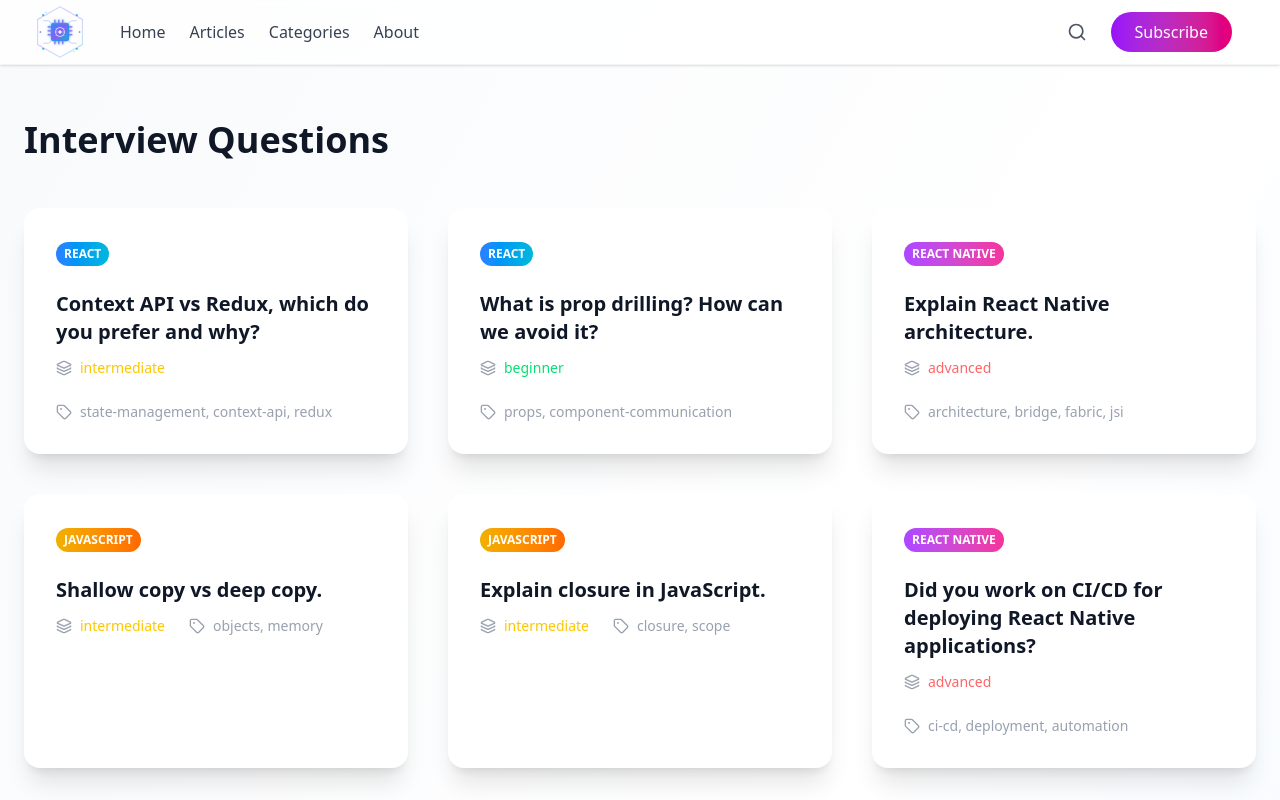
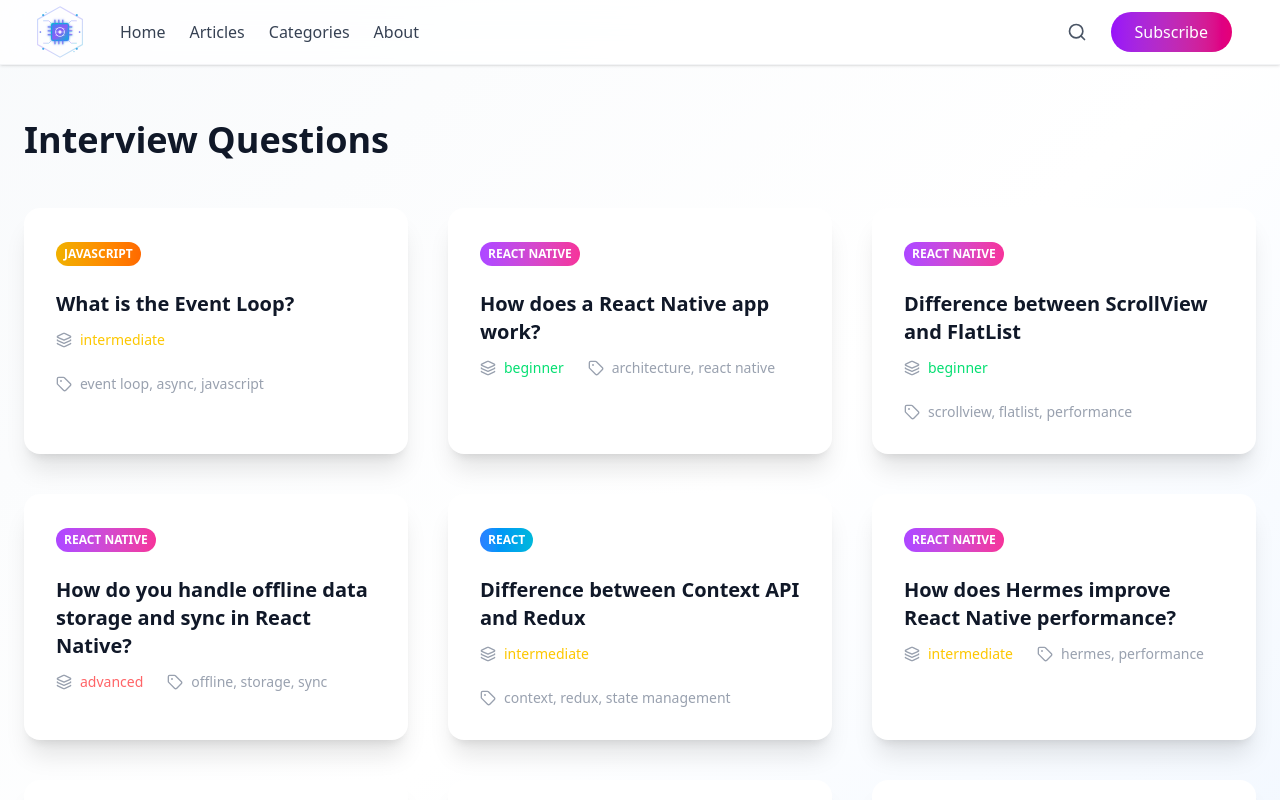
Before and after one commit to prem0406/modern-blog, a React (Vite) app: page /blog in a window 1280 px wide. Shown: the top 800 px of the page. Built offline with nearby package versions, Linux system fonts and the light colour scheme.

Commit message:
add more data

```diff
--- a/src/data/question.ts
+++ b/src/data/question.ts
@@ -1,8 +1,284 @@
 import {type Question } from "../types/question";
+
+// export const questions: Question[] = [
+//   {
+//     id: 1,
+//     category: "react",
+//     question: "Context API vs Redux, which do you prefer and why?",
+//     difficulty: "intermediate",
+//     tags: ["state-management", "redux", "context"],
+//     isActive: true,
+//     createdAt: "2026-01-16",
+//     updatedAt: "2026-01-16",
+//     answer: [
+//       {
+//         id: "h1",
+//         type: "heading",
+//         level: 2,
+//         text: "Overview"
+//       },
+//       {
+//         id: "p1",
+//         type: "paragraph",
+//         text:
+//           "Context API and Redux are both used for state management, but they address different levels of complexity."
+//       },
+//       {
+//         id: "h2",
+//         type: "heading",
+//         level: 3,
+//         text: "Context API"
+//       },
+//       {
+//         id: "l1",
+//         type: "list",
+//         items: [
+//           "Built into React",
+//           "Best for low-frequency updates",
+//           "Ideal for theme, auth, and locale"
+//         ]
+//       },
+//       {
+//         id: "h3",
+//         type: "heading",
+//         level: 3,
+//         text: "Redux"
+//       },
+//       {
+//         id: "l2",
+//         type: "list",
+//         items: [
+//           "Centralized predictable state",
+//           "Powerful DevTools",
+//           "Better scalability for large apps"
+//         ]
+//       },
+//       {
+//         id: "c1",
+//         type: "code",
+//         language: "tsx",
+//         code: `const store = configureStore({
+//   reducer: {
+//     user: userReducer
+//   }
+// });`
+//       },
+//       {
+//         id: "n1",
+//         type: "note",
+//         text:
+//           "Redux is generally preferred when state logic becomes complex or shared across many components."
+//       }
+//     ]
+//   }
+// ];
+
 
 export const questions: Question[] = [
   {
     id: 1,
+    category: "javascript",
+    question: "What is the Event Loop?",
+    difficulty: "intermediate",
+    tags: ["event loop", "async", "javascript"],
+    answer: [
+      {
+        id: "1-1",
+        type: "heading",
+        level: 3,
+        text: "Event Loop"
+      },
+      {
+        id: "1-2",
+        type: "paragraph",
+        text: "The event loop is a mechanism that allows JavaScript to handle asynchronous operations while being single-threaded."
+      },
+      {
+        id: "1-3",
+        type: "list",
+        items: [
+          "Executes synchronous code first (call stack)",
+          "Handles async callbacks via task queues",
+          "Moves callbacks to stack when stack is empty"
+        ]
+      },
+      {
+        id: "1-4",
+        type: "note",
+        text: "Promises use the microtask queue, which has higher priority than macrotasks."
+      }
+    ]
+  },
+
+  {
+    id: 2,
+    category: "react native",
+    question: "How does a React Native app work?",
+    difficulty: "beginner",
+    tags: ["architecture", "react native"],
+    answer: [
+      {
+        id: "2-1",
+        type: "paragraph",
+        text: "React Native allows you to build mobile apps using JavaScript and React that render real native UI components."
+      },
+      {
+        id: "2-2",
+        type: "list",
+        items: [
+          "JavaScript runs in a JS engine (Hermes)",
+          "UI is rendered using native components",
+          "JS communicates with native via JSI (new architecture)"
+        ]
+      }
+    ]
+  },
+
+  {
+    id: 3,
+    category: "react native",
+    question: "Difference between ScrollView and FlatList",
+    difficulty: "beginner",
+    tags: ["scrollview", "flatlist", "performance"],
+    answer: [
+      {
+        id: "3-1",
+        type: "paragraph",
+        text: "ScrollView renders all children at once, while FlatList renders items lazily."
+      },
+      {
+        id: "3-2",
+        type: "list",
+        items: [
+          "ScrollView: small static content",
+          "FlatList: large or dynamic lists",
+          "FlatList provides better performance"
+        ]
+      }
+    ]
+  },
+
+  {
+    id: 4,
+    category: "react native",
+    question: "How do you handle offline data storage and sync in React Native?",
+    difficulty: "advanced",
+    tags: ["offline", "storage", "sync"],
+    answer: [
+      {
+        id: "4-1",
+        type: "paragraph",
+        text: "Offline storage allows apps to work without internet and sync data once connectivity is restored."
+      },
+      {
+        id: "4-2",
+        type: "list",
+        items: [
+          "Use AsyncStorage or MMKV for local data",
+          "Queue API requests while offline",
+          "Sync when network is available"
+        ]
+      }
+    ]
+  },
+
+  {
+    id: 5,
+    category: "react",
+    question: "Difference between Context API and Redux",
+    difficulty: "intermediate",
+    tags: ["context", "redux", "state management"],
+    answer: [
+      {
+        id: "5-1",
+        type: "paragraph",
+        text: "Context API is meant for simple state sharing, while Redux is for complex global state management."
+      },
+      {
+        id: "5-2",
+        type: "list",
+        items: [
+          "Context: simple, minimal setup",
+          "Redux: predictable state, middleware, devtools",
+          "Redux scales better for large apps"
+        ]
+      }
+    ]
+  },
+
+  {
+    id: 6,
+    category: "react native",
+    question: "How does Hermes improve React Native performance?",
+    difficulty: "intermediate",
+    tags: ["hermes", "performance"],
+    answer: [
+      {
+        id: "6-1",
+        type: "paragraph",
+        text: "Hermes is a lightweight JavaScript engine optimized for React Native."
+      },
+      {
+        id: "6-2",
+        type: "list",
+        items: [
+          "Faster app startup",
+          "Lower memory usage",
+          "Precompiled bytecode"
+        ]
+      }
+    ]
+  },
+
+  {
+    id: 7,
+    category: "react native",
+    question: "What is the purpose of babel.config.js in React Native?",
+    difficulty: "beginner",
+    tags: ["babel", "build"],
+    answer: [
+      {
+        id: "7-1",
+        type: "paragraph",
+        text: "babel.config.js defines how JavaScript and JSX are transformed before running in React Native."
+      },
+      {
+        id: "7-2",
+        type: "list",
+        items: [
+          "Enables JSX support",
+          "Transforms modern JavaScript",
+          "Required for libraries like Reanimated"
+        ]
+      }
+    ]
+  },
+
+  {
+    id: 8,
+    category: "javascript",
+    question: "Difference between shallow copy and deep copy",
+    difficulty: "intermediate",
+    tags: ["copy", "objects"],
+    answer: [
+      {
+        id: "8-1",
+        type: "paragraph",
+        text: "Shallow copy copies references, deep copy duplicates all nested data."
+      },
+      {
+        id: "8-2",
+        type: "list",
+        items: [
+          "Shallow: spread operator, Object.assign",
+          "Deep: structuredClone, JSON.parse/stringify",
+          "Deep copy avoids mutation bugs"
+        ]
+      }
+    ]
+  },
+    {
+    id: 9,
     category: "react",
     question: "Context API vs Redux, which do you prefer and why?",
     difficulty: "intermediate",
--- a/src/pages/blogDetail/blogDetail.tsx
+++ b/src/pages/blogDetail/blogDetail.tsx
@@ -1,220 +1,220 @@
+import { questions } from "../../data/question";
 import Header from "../../home/header";
-import type { Question } from "../../types/question";
 import QuestionCard from "./questionCard";
 
-const questions: Question[] = [
-  {
-    id: 1,
-    category: "react",
-    question: "Context API vs Redux, which do you prefer and why?",
-    answer: "",
-    difficulty: "intermediate",
-    tags: ["state-management", "context-api", "redux"],
-    isActive: true,
-    createdAt: "2026-01-16",
-    updatedAt: "2026-01-16",
-  },
-  {
-    id: 2,
-    category: "react",
-    question: "What is prop drilling? How can we avoid it?",
-    answer: "",
-    difficulty: "beginner",
-    tags: ["props", "component-communication"],
-    isActive: true,
-    createdAt: "2026-01-16",
-    updatedAt: "2026-01-16",
-  },
-  {
-    id: 3,
-    category: "react native",
-    question: "Explain React Native architecture.",
-    answer: "",
-    difficulty: "advanced",
-    tags: ["architecture", "bridge", "fabric", "jsi"],
-    isActive: true,
-    createdAt: "2026-01-16",
-    updatedAt: "2026-01-16",
-  },
-  {
-    id: 4,
-    category: "javascript",
-    question: "Shallow copy vs deep copy.",
-    answer: "",
-    difficulty: "intermediate",
-    tags: ["objects", "memory"],
-    isActive: true,
-    createdAt: "2026-01-16",
-    updatedAt: "2026-01-16",
-  },
-  {
-    id: 5,
-    category: "javascript",
-    question: "Explain closure in JavaScript.",
-    answer: "",
-    difficulty: "intermediate",
-    tags: ["closure", "scope"],
-    isActive: true,
-    createdAt: "2026-01-16",
-    updatedAt: "2026-01-16",
-  },
-  {
-    id: 6,
-    category: "react native",
-    question: "Did you work on CI/CD for deploying React Native applications?",
-    answer: "",
-    difficulty: "advanced",
-    tags: ["ci-cd", "deployment", "automation"],
-    isActive: true,
-    createdAt: "2026-01-16",
-    updatedAt: "2026-01-16",
-  },
-  {
-    id: 7,
-    category: "react",
-    question: "Explain React lifecycle.",
-    answer: "",
-    difficulty: "intermediate",
-    tags: ["lifecycle", "hooks"],
-    isActive: true,
-    createdAt: "2026-01-16",
-    updatedAt: "2026-01-16",
-  },
-  {
-    id: 8,
-    category: "react native",
-    question: "Did you work on making the application secure?",
-    answer: "",
-    difficulty: "advanced",
-    tags: ["security", "authentication", "authorization"],
-    isActive: true,
-    createdAt: "2026-01-16",
-    updatedAt: "2026-01-16",
-  },
-  {
-    id: 9,
-    category: "react native",
-    question: "Explain deep linking.",
-    answer: "",
-    difficulty: "intermediate",
-    tags: ["navigation", "deep-linking"],
-    isActive: true,
-    createdAt: "2026-01-16",
-    updatedAt: "2026-01-16",
-  },
-  {
-    id: 10,
-    category: "react",
-    question: "Explain React.memo, useMemo, and useCallback.",
-    answer: "",
-    difficulty: "intermediate",
-    tags: ["performance", "memoization"],
-    isActive: true,
-    createdAt: "2026-01-16",
-    updatedAt: "2026-01-16",
-  },
-  {
-    id: 11,
-    category: "react native",
-    question: "Name five hooks in React Native.",
-    answer: "",
-    difficulty: "beginner",
-    tags: ["hooks"],
-    isActive: true,
-    createdAt: "2026-01-16",
-    updatedAt: "2026-01-16",
-  },
-  {
-    id: 12,
-    category: "javascript",
-    question:
-      "Is JavaScript asynchronous? If not, how does it handle asynchronous code?",
-    answer: "",
-    difficulty: "intermediate",
-    tags: ["async", "single-threaded"],
-    isActive: true,
-    createdAt: "2026-01-16",
-    updatedAt: "2026-01-16",
-  },
-  {
-    id: 13,
-    category: "javascript",
-    question: "What is the event loop?",
-    answer: "",
-    difficulty: "advanced",
-    tags: ["event-loop", "concurrency"],
-    isActive: true,
-    createdAt: "2026-01-16",
-    updatedAt: "2026-01-16",
-  },
-  {
-    id: 14,
-    category: "javascript",
-    question: "Difference between var, let, and const.",
-    answer: "",
-    difficulty: "beginner",
-    tags: ["variables", "scope"],
-    isActive: true,
-    createdAt: "2026-01-16",
-    updatedAt: "2026-01-16",
-  },
-  {
-    id: 15,
-    category: "javascript",
-    question:
-      "Difference between arrow function and normal function. How does the this keyword work in both?",
-    answer: "",
-    difficulty: "intermediate",
-    tags: ["functions", "this"],
-    isActive: true,
-    createdAt: "2026-01-16",
-    updatedAt: "2026-01-16",
-  },
-  {
-    id: 16,
-    category: "react",
-    question: "What is Virtual DOM?",
-    answer: "",
-    difficulty: "beginner",
-    tags: ["virtual-dom", "reconciliation"],
-    isActive: true,
-    createdAt: "2026-01-16",
-    updatedAt: "2026-01-16",
-  },
-  {
-    id: 17,
-    category: "react native",
-    question: "What is the main bottleneck in React Native?",
-    answer: "",
-    difficulty: "advanced",
-    tags: ["performance", "bridge"],
-    isActive: true,
-    createdAt: "2026-01-16",
-    updatedAt: "2026-01-16",
-  },
-  {
-    id: 18,
-    category: "react native",
-    question: "Did you work on native modules?",
-    answer: "",
-    difficulty: "advanced",
-    tags: ["native-modules", "bridge"],
-    isActive: true,
-    createdAt: "2026-01-16",
-    updatedAt: "2026-01-16",
-  },
-  {
-    id: 19,
-    category: "javascript",
-    question: "What is ES6?",
-    answer: "",
-    difficulty: "beginner",
-    tags: ["es6", "javascript-features"],
-    isActive: true,
-    createdAt: "2026-01-16",
-    updatedAt: "2026-01-16",
-  },
-];
+// const questions: Question[] = [
+//   {
+//     id: 1,
+//     category: "react",
+//     question: "Context API vs Redux, which do you prefer and why?",
+//     answer: "",
+//     difficulty: "intermediate",
+//     tags: ["state-management", "context-api", "redux"],
+//     isActive: true,
+//     createdAt: "2026-01-16",
+//     updatedAt: "2026-01-16",
+//   },
+//   {
+//     id: 2,
+//     category: "react",
+//     question: "What is prop drilling? How can we avoid it?",
+//     answer: "",
+//     difficulty: "beginner",
+//     tags: ["props", "component-communication"],
+//     isActive: true,
+//     createdAt: "2026-01-16",
+//     updatedAt: "2026-01-16",
+//   },
+//   {
+//     id: 3,
+//     category: "react native",
+//     question: "Explain React Native architecture.",
+//     answer: "",
+//     difficulty: "advanced",
+//     tags: ["architecture", "bridge", "fabric", "jsi"],
+//     isActive: true,
+//     createdAt: "2026-01-16",
+//     updatedAt: "2026-01-16",
+//   },
+//   {
+//     id: 4,
+//     category: "javascript",
+//     question: "Shallow copy vs deep copy.",
+//     answer: "",
+//     difficulty: "intermediate",
+//     tags: ["objects", "memory"],
+//     isActive: true,
+//     createdAt: "2026-01-16",
+//     updatedAt: "2026-01-16",
+//   },
+//   {
+//     id: 5,
+//     category: "javascript",
+//     question: "Explain closure in JavaScript.",
+//     answer: "",
+//     difficulty: "intermediate",
+//     tags: ["closure", "scope"],
+//     isActive: true,
+//     createdAt: "2026-01-16",
+//     updatedAt: "2026-01-16",
+//   },
+//   {
+//     id: 6,
+//     category: "react native",
+//     question: "Did you work on CI/CD for deploying React Native applications?",
+//     answer: "",
+//     difficulty: "advanced",
+//     tags: ["ci-cd", "deployment", "automation"],
+//     isActive: true,
+//     createdAt: "2026-01-16",
+//     updatedAt: "2026-01-16",
+//   },
+//   {
+//     id: 7,
+//     category: "react",
+//     question: "Explain React lifecycle.",
+//     answer: "",
+//     difficulty: "intermediate",
+//     tags: ["lifecycle", "hooks"],
+//     isActive: true,
+//     createdAt: "2026-01-16",
+//     updatedAt: "2026-01-16",
+//   },
+//   {
+//     id: 8,
+//     category: "react native",
+//     question: "Did you work on making the application secure?",
+//     answer: "",
+//     difficulty: "advanced",
+//     tags: ["security", "authentication", "authorization"],
+//     isActive: true,
+//     createdAt: "2026-01-16",
+//     updatedAt: "2026-01-16",
+//   },
+//   {
+//     id: 9,
+//     category: "react native",
+//     question: "Explain deep linking.",
+//     answer: "",
+//     difficulty: "intermediate",
+//     tags: ["navigation", "deep-linking"],
+//     isActive: true,
+//     createdAt: "2026-01-16",
+//     updatedAt: "2026-01-16",
+//   },
+//   {
+//     id: 10,
+//     category: "react",
+//     question: "Explain React.memo, useMemo, and useCallback.",
+//     answer: "",
+//     difficulty: "intermediate",
+//     tags: ["performance", "memoization"],
+//     isActive: true,
+//     createdAt: "2026-01-16",
+//     updatedAt: "2026-01-16",
+//   },
+//   {
+//     id: 11,
+//     category: "react native",
+//     question: "Name five hooks in React Native.",
+//     answer: "",
+//     difficulty: "beginner",
+//     tags: ["hooks"],
+//     isActive: true,
+//     createdAt: "2026-01-16",
+//     updatedAt: "2026-01-16",
+//   },
+//   {
+//     id: 12,
+//     category: "javascript",
+//     question:
+//       "Is JavaScript asynchronous? If not, how does it handle asynchronous code?",
+//     answer: "",
+//     difficulty: "intermediate",
+//     tags: ["async", "single-threaded"],
+//     isActive: true,
+//     createdAt: "2026-01-16",
+//     updatedAt: "2026-01-16",
+//   },
+//   {
+//     id: 13,
+//     category: "javascript",
+//     question: "What is the event loop?",
+//     answer: "",
+//     difficulty: "advanced",
+//     tags: ["event-loop", "concurrency"],
+//     isActive: true,
+//     createdAt: "2026-01-16",
+//     updatedAt: "2026-01-16",
+//   },
+//   {
+//     id: 14,
+//     category: "javascript",
+//     question: "Difference between var, let, and const.",
+//     answer: "",
+//     difficulty: "beginner",
+//     tags: ["variables", "scope"],
+//     isActive: true,
+//     createdAt: "2026-01-16",
+//     updatedAt: "2026-01-16",
+//   },
+//   {
+//     id: 15,
+//     category: "javascript",
+//     question:
+//       "Difference between arrow function and normal function. How does the this keyword work in both?",
+//     answer: "",
+//     difficulty: "intermediate",
+//     tags: ["functions", "this"],
+//     isActive: true,
+//     createdAt: "2026-01-16",
+//     updatedAt: "2026-01-16",
+//   },
+//   {
+//     id: 16,
+//     category: "react",
+//     question: "What is Virtual DOM?",
+//     answer: "",
+//     difficulty: "beginner",
+//     tags: ["virtual-dom", "reconciliation"],
+//     isActive: true,
+//     createdAt: "2026-01-16",
+//     updatedAt: "2026-01-16",
+//   },
+//   {
+//     id: 17,
+//     category: "react native",
+//     question: "What is the main bottleneck in React Native?",
+//     answer: "",
+//     difficulty: "advanced",
+//     tags: ["performance", "bridge"],
+//     isActive: true,
+//     createdAt: "2026-01-16",
+//     updatedAt: "2026-01-16",
+//   },
+//   {
+//     id: 18,
+//     category: "react native",
+//     question: "Did you work on native modules?",
+//     answer: "",
+//     difficulty: "advanced",
+//     tags: ["native-modules", "bridge"],
+//     isActive: true,
+//     createdAt: "2026-01-16",
+//     updatedAt: "2026-01-16",
+//   },
+//   {
+//     id: 19,
+//     category: "javascript",
+//     question: "What is ES6?",
+//     answer: "",
+//     difficulty: "beginner",
+//     tags: ["es6", "javascript-features"],
+//     isActive: true,
+//     createdAt: "2026-01-16",
+//     updatedAt: "2026-01-16",
+//   },
+// ];
 
 const BlogDetail = () => {
   return (
```
